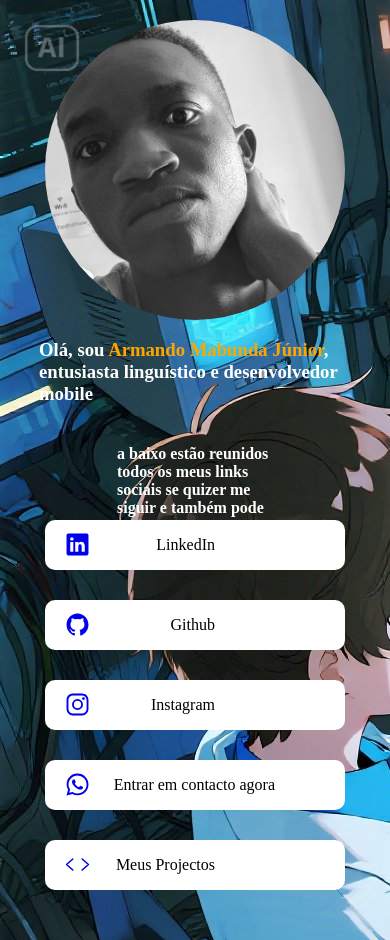
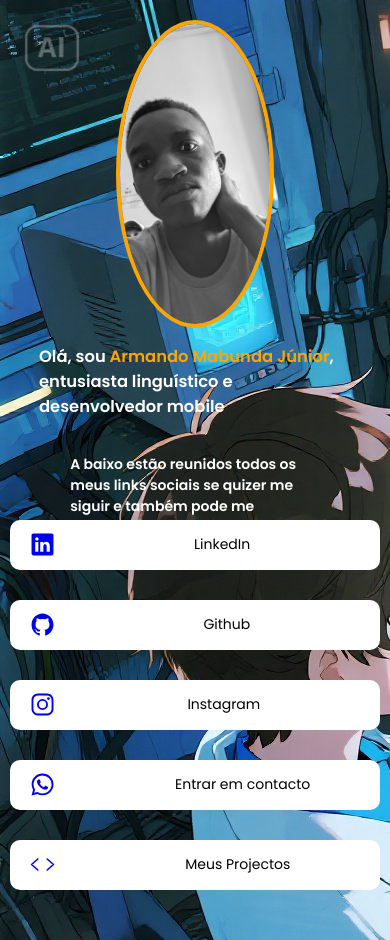
Before and after one commit to ArmandoDevJr258/Mylinks, a plain HTML site: page src/index.html in a window 390 px wide. Drawn offline with nearby package versions, Linux system fonts and the light colour scheme.

Commit message:
Mylinks 1.0 update

```diff
--- a/src/index.html
+++ b/src/index.html
@@ -4,6 +4,8 @@
     <meta charset="UTF-8">
     <meta name="viewport" content="width=device-width, initial-scale=1.0">
     <title>Document</title>
+    <link href="https://fonts.googleapis.com/css2?family=Poppins:wght@400;600&display=swap" rel="stylesheet">
+
     <link href="styles.css" rel="Stylesheet"/>
 </head>
 <body>
@@ -18,7 +20,7 @@
     </div>
 
     <div class="subBio">
-        <h4 >a baixo estão reunidos todos os meus links sociais se quizer me siguir e
+        <h4 >A baixo estão reunidos todos os meus links sociais se quizer me siguir e
     também pode me contratar para realisar um projecto seu</h4></div>
 
     </div>
@@ -47,7 +49,7 @@
 
 
             <ion-icon name="logo-instagram"></ion-icon>
-            <p class="socialName">Instagram</p>
+            <p class="insta">Instagram</p>
 
        </a>
 
@@ -56,7 +58,7 @@
 
 
             <ion-icon name="logo-whatsapp"></ion-icon>
-            <p class="contactar">Entrar em contacto agora</p>
+            <p class="contactar">Entrar em contacto </p>
 
        </a>
 
@@ -65,7 +67,7 @@
 
 
             <ion-icon name="code-outline"></ion-icon>
-            <p class="socialName">Meus Projectos</p>
+            <p class="projectos">Meus Projectos</p>
 
        </a>
 
--- a/src/styles.css
+++ b/src/styles.css
@@ -3,6 +3,7 @@ body{
     margin: 0px;
     background-color: antiquewhite;
     margin-bottom: 50px;
+    font-family: 'Poppins', sans-serif;
     background-repeat: no-repeat;
     background-image: url(/images/dreamina-2025-09-23-8602-build\ an\ amime\ boy\ coding\ on\ it\'s\ comput....jpeg);
 }
@@ -14,17 +15,19 @@ body{
     align-items: center;
     flex-direction: column;
     margin: 20px auto;
+
 }
 .MyImage{
     width:300px;
     height:300px;
     border-radius: 50%;
     object-fit: cover;
-
+     border: 4px solid orange;
+      box-shadow: 10 4px 15px rgba(50, 19, 129, 0.3);
 }
 
 .subBio{
-    width: 50%;
+    width: 65%;
 }
 
 
@@ -32,6 +35,7 @@ body{
 .links{
     margin-top: 200px;
     justify-items: center;
+     gap: 20px; /* spacing between links */
 
 }
 
@@ -58,6 +62,14 @@ a{
     margin-right: 70px;
 
 }
+.insta{
+    margin-right: 120px;
+
+}
+
+.projectos{
+  margin-right:90px;
+}
 
 ion-icon{
     margin-top: 12px;
@@ -79,3 +91,33 @@ p{
 .b{
     color: orange;
 }
+
+
+@media (max-width: 768px) {
+  body {
+    font-size: 16px;
+  }
+  .subBio{
+    width: 100%;
+  }
+  .MyImage {
+    max-width: 200px;
+ }
+}
+
+/* Styles for mobile (screen width ≤ 480px) */
+@media (max-width: 480px) {
+  body {
+    font-size: 14px;
+  }
+
+  .subBio{
+    width: 80%;
+  }
+  .links a {
+     width: 95%;
+
+  }
+
+  .MyImage { max-width: 150px; }
+}
```
